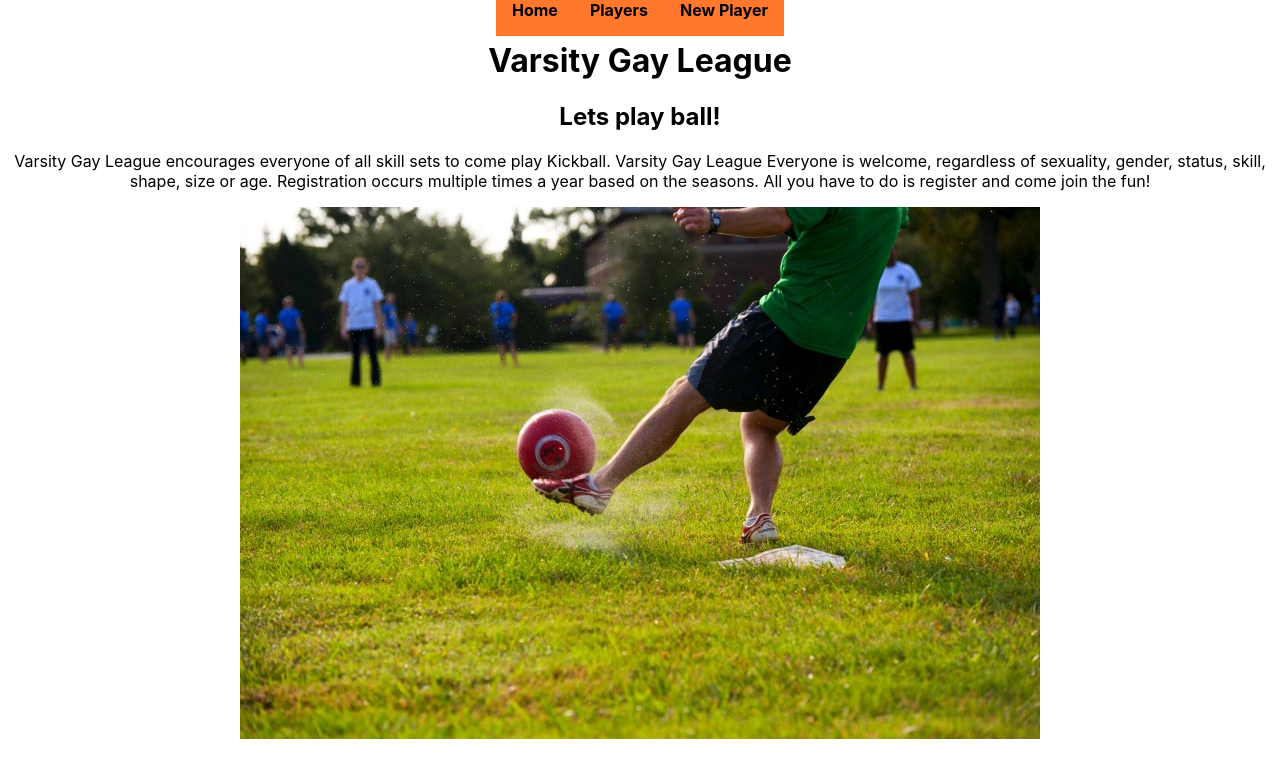
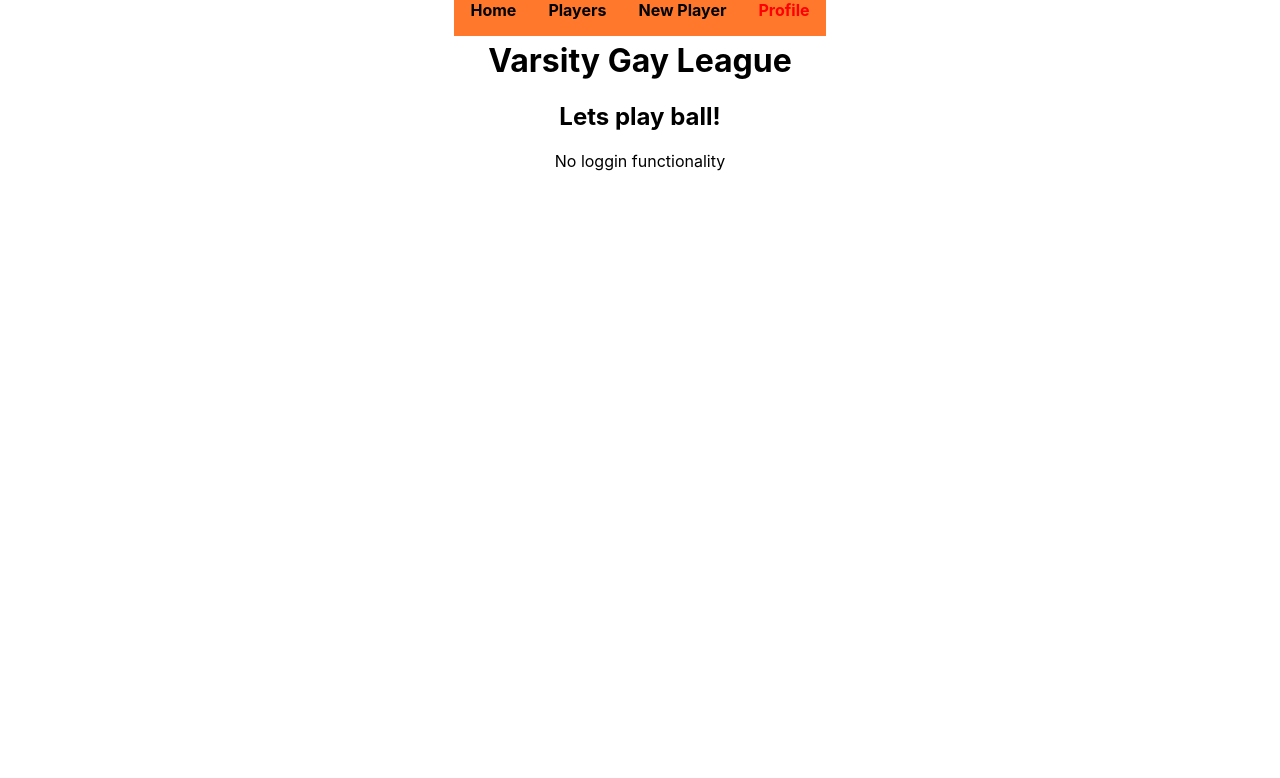
Before and after one commit to jessebrown8895/league-app-frontend, a React (Create React App) app: page /profile in a window 1280 px wide. Shown: the top 778 px of the page. Built offline with nearby package versions, Linux system fonts and the light colour scheme.

Commit message:
added the README.md file

```diff
--- a/src/App.js
+++ b/src/App.js
@@ -5,6 +5,7 @@ import Header from "./components/Header";
 import Navbar from "./components/Navbar";
 import PlayerCard from "./components/PlayerCard";
 import PlayerForm from "./components/PlayerForm";
+import UserProfile from "./components/UserProfile.js";
 import PlayerContainer from './containers/PlayerContainer'
 
 function App() {
@@ -26,7 +27,9 @@ function App() {
             <PlayerContainer />
           </Route>
 
-
+          <Route path="/profile">
+            <UserProfile />
+          </Route>
 
           <Route path="/">
             <Home/>
--- a/src/components/Navbar.js
+++ b/src/components/Navbar.js
@@ -44,7 +44,15 @@ const Navbar = () => {
         to="/player/new"
     >New Player</NavLink>
 
-
+    <NavLink
+        activeStyle={{
+            fontWeight: "bolder",
+            color: "red"
+            }}
+            exact
+            style={style}
+            to="/profile"
+    >Profile</NavLink>
 
 
     </div>
--- a/src/components/PlayerCard.js
+++ b/src/components/PlayerCard.js
@@ -17,6 +17,7 @@ const PlayerCard = ({player, handleDeletePlayer}) => {
       <h1>email:{player.email} </h1>
       <h1>skill level:{player.level}</h1>
       <button onClick={handleDeleteClick}>X</button>
+
     </div>
   );
 }
--- /dev/null
+++ b/src/components/UserProfile.js
@@ -0,0 +1,9 @@
+import React from 'react'
+
+const UserProfile = () => {
+  return (
+    <div>No loggin functionality</div>
+  )
+}
+
+export default UserProfile
```
Also changed, not shown: src/components/PlayerUpdateForm.js (added, +9 -0 lines), 1 other file (tests, documents, lock files or other folders).
